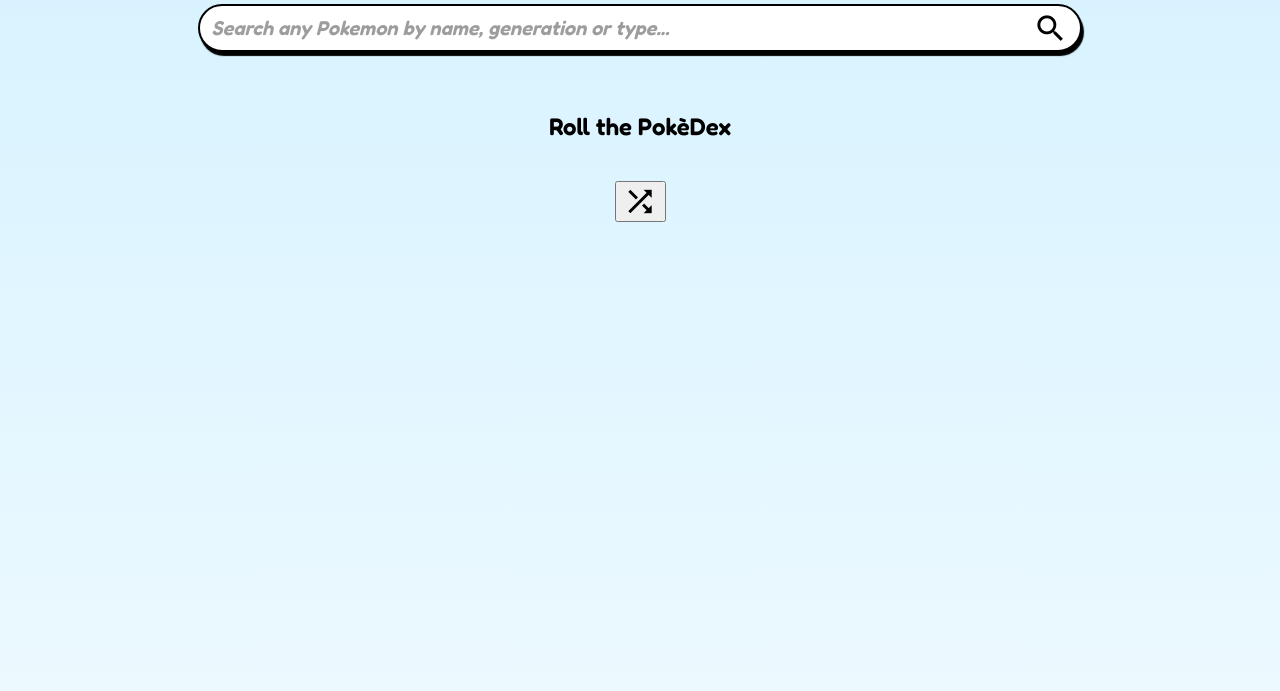
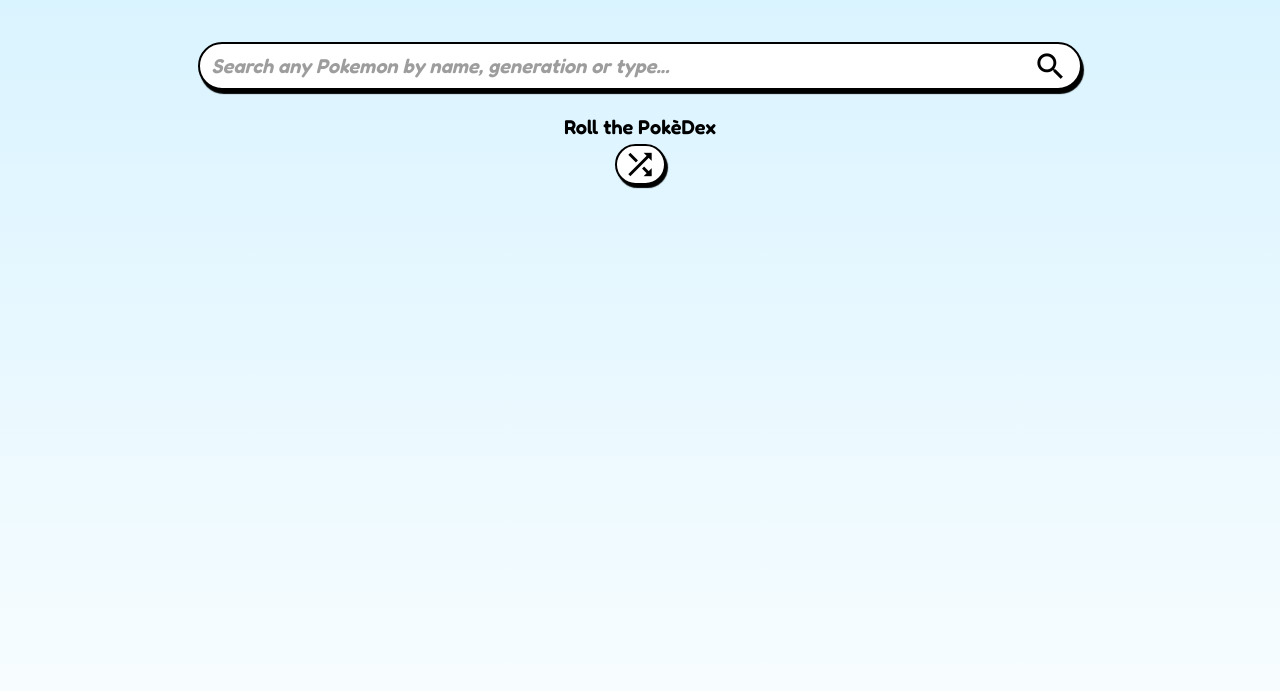
Before and after one commit to ImFla23/Pokedex-Explorer-app, a plain HTML site: page index.html in a window 1280 px wide. Shown: the part 109-800 px from the top of the page. Drawn offline with Linux system fonts and the light colour scheme; no server answers.

Commit message:
Update style.css, shufflebtn  with animation

```diff
--- a/style.css
+++ b/style.css
@@ -1,4 +1,3 @@
-
 *{
     font-family: "Fredoka", sans-serif;
     font-style: normal;
@@ -87,8 +86,7 @@
     justify-content: center;
     align-items: center;
     flex-direction: column;
-    gap: 20px;
-    margin: 20px 0;
+    gap: 5px;
     position: relative;
     margin-top: 6rem;
 
@@ -152,6 +150,33 @@
   font-size: 35px !important;
 }
 
+
+#surprise-me{
+  box-shadow: 2px 3px 1px black;
+  background: white;
+  border: 2px solid black;
+  border-radius: 50px;
+  cursor: pointer;
+  transition: all .3s ease-in-out;
+}
+
+@keyframes bop {
+  0%, 100%{transform: scale(1);}
+  50%{transform: scale(1.15);}
+}
+
+#surprise-me:hover{
+  transform: scale(1.05);
+  background-color: rgba(255, 0, 0, 1);
+}
+#surprise-me.bop{
+  animation: bop ease .3s;
+}
+
+#shuffle-title{
+  margin: 0;
+  font-size: 20px;
+}
 
 
 /* spinner poke */
@@ -230,7 +255,7 @@
 
   /* pokemon card */
   #pokebox {
-    display: flex;
+    display: none;
     justify-content: space-evenly;
     align-items: center;
     flex-flow: row wrap;
```
